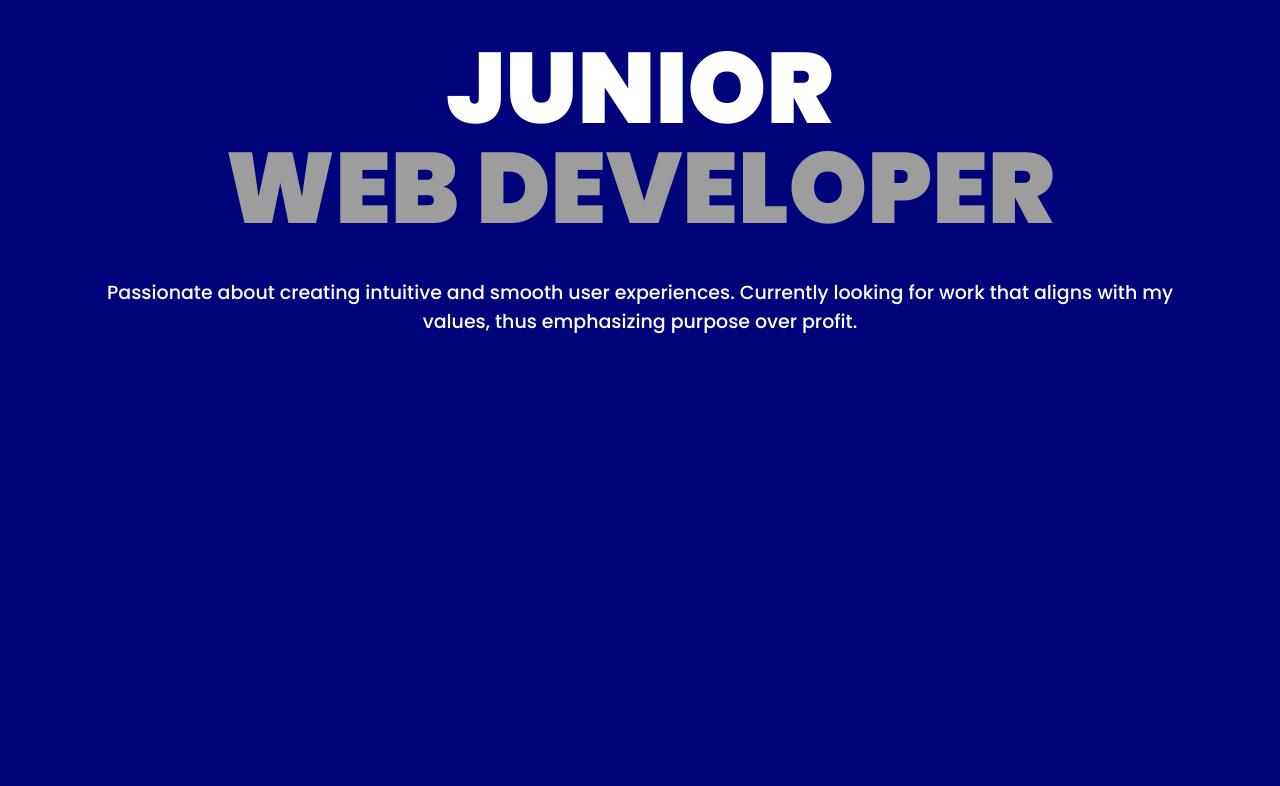
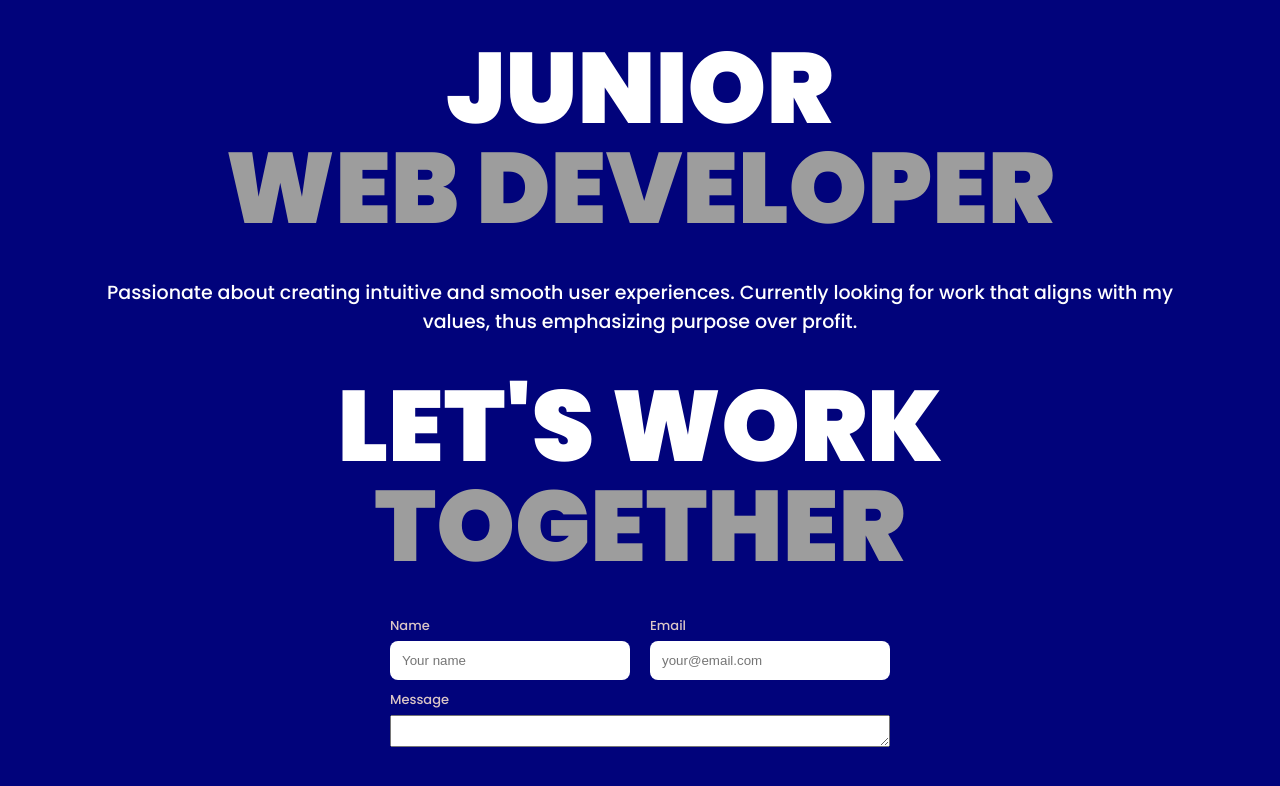
Before and after one commit to Domszilu/portfolio, a React (Vite) app: page / in a window 1280 px wide. Shown: the part 667-1453 px from the top of the page. Before the commit the page ends 1078 px from the top, so only its background shows below. Built offline with nearby package versions, Linux system fonts and the light colour scheme.

Commit message:
started working on Contact form

```diff
--- /dev/null
+++ b/src/components/Contact/Contact.jsx
@@ -0,0 +1,32 @@
+import React from "react";
+import {
+    InputGroup,
+    StyledForm,
+    StyledInput,
+    StyledLabel,
+    StyledTextArea,
+} from "./StyledContact.js";
+import { Wrapper } from "../../pages/Styles";
+
+const Contact = () => {
+    return (
+        <>
+            <StyledForm>
+                <InputGroup>
+                    <div>
+                        <StyledLabel>Name</StyledLabel>
+                        <StyledInput placeholder="Your name" />
+                    </div>
+                    <div>
+                        <StyledLabel>Email</StyledLabel>
+                        <StyledInput placeholder="your@email.com" />
+                    </div>
+                </InputGroup>
+                <StyledLabel>Message</StyledLabel>
+                <StyledTextArea />
+            </StyledForm>
+        </>
+    );
+};
+
+export default Contact;
--- /dev/null
+++ b/src/components/Contact/StyledContact.js
@@ -0,0 +1,41 @@
+import styled from "styled-components";
+
+export const StyledForm = styled.form`
+    width: 100%;
+    max-width: 500px;
+    color: #dbc6c6;
+    margin: auto;
+    display: flex;
+    flex-direction: column;
+`;
+
+export const InputGroup = styled.div`
+    display: flex;
+    gap: 2rem;
+    width: 100%;
+
+    div {
+        width: 100%;
+        display: flex;
+        flex-direction: column;
+    }
+`;
+
+export const StyledLabel = styled.label`
+    font-family: "Poppins", serif;
+    font-weight: 500;
+    font-size: 1.3rem;
+    padding-bottom: 5px;
+`;
+
+export const StyledInput = styled.input`
+    border-radius: 8px;
+    padding: 12px;
+    width: 100%;
+    border: none;
+    margin-bottom: 1rem;
+`;
+
+export const StyledTextArea = styled.textarea`
+    width: 100%;
+`;
--- a/src/pages/Home.jsx
+++ b/src/pages/Home.jsx
@@ -1,3 +1,4 @@
+import Contact from "../components/Contact/Contact.jsx";
 import NameCard from "../components/NameCard/NameCard.jsx";
 import NavBar from "../components/NavBar/NavBar.jsx";
 import { MainHeading, StyledParagraph, Wrapper } from "./Styles.js";
@@ -16,6 +17,10 @@ const Home = () => {
                     experiences. Currently looking for work that aligns with my
                     values, thus emphasizing purpose over profit.
                 </StyledParagraph>
+                <MainHeading>
+                    Let's work <span>together</span>
+                </MainHeading>
+                <Contact />
             </Wrapper>
         </>
     );
```
